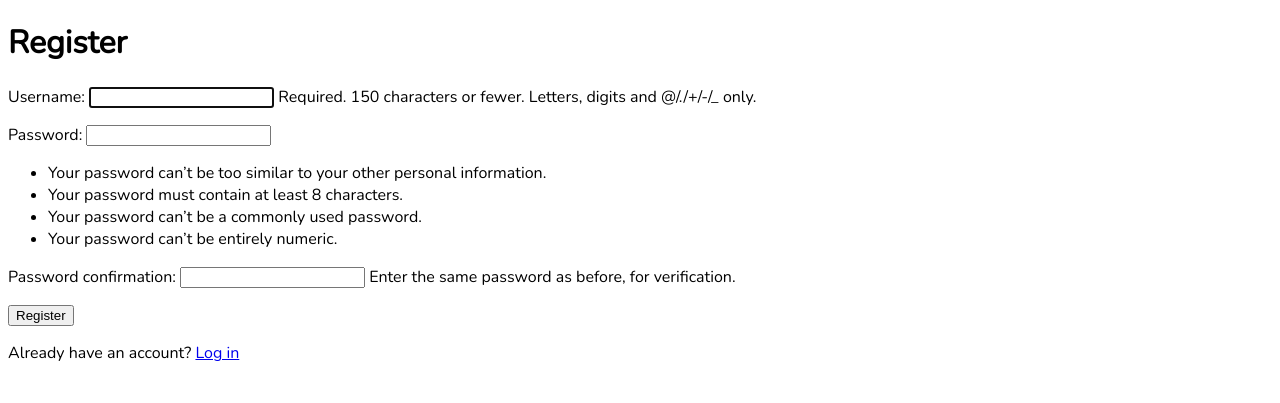
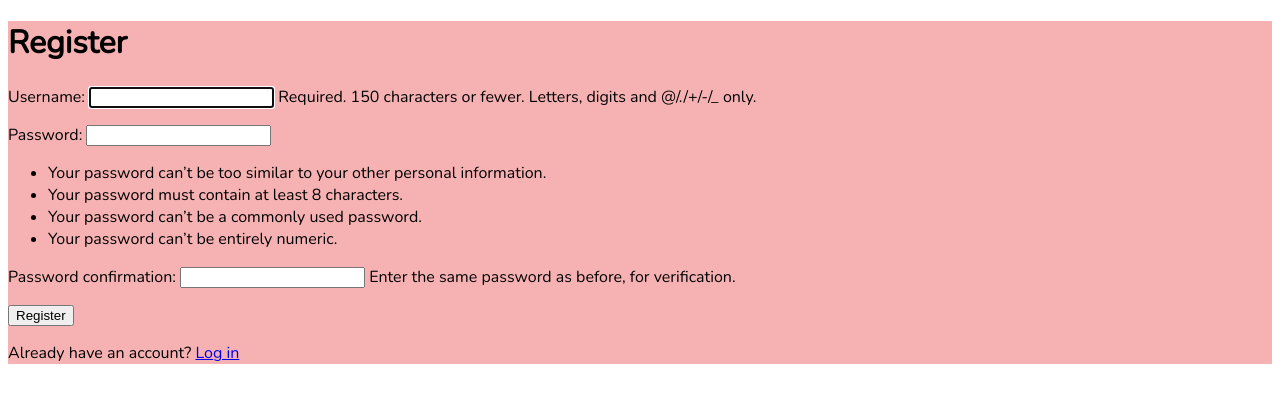
Before and after one commit to Arunavaskar/todo_list, a Django app: page /register/ in a window 1280 px wide. Shown: the top 403 px of the page. Run offline with Django 3.2, Linux system fonts and the light colour scheme.

Commit message:
Static files setup
setup of static files tied to the app is done.
moved the font family style to the dedicated css file

```diff
--- /dev/null
+++ b/base/static/css/style.css
@@ -0,0 +1,8 @@
+
+body{
+    font-family: 'Nunito', sans-serif;
+}
+
+.container{
+    background-color: rgb(246, 178, 178);
+}
--- a/base/templates/base/main.html
+++ b/base/templates/base/main.html
@@ -1,3 +1,4 @@
+{% load static %}
 <!DOCTYPE html>
 <html lang="en">
 <head>
@@ -7,16 +8,11 @@
 
     <link rel="preconnect" href="https://fonts.gstatic.com">
     <link href="https://fonts.googleapis.com/css2?family=Nunito:wght@200&display=swap" rel="stylesheet">
-
+    <link rel="stylesheet" href="{% static 'css/style.css' %}">
 
     <title>To Do List</title>
 
-    <style>
-        body{
-            font-family: 'Nunito', sans-serif;
-        }
 
-    </style>
 
 </head>
 <body>
--- a/todo_list/settings.py
+++ b/todo_list/settings.py
@@ -120,4 +120,10 @@ LOGIN_URL = 'login'
 # Static files (CSS, JavaScript, Images)
 # https://docs.djangoproject.com/en/3.1/howto/static-files/
 
+#this one is enough if the static folder is tied to a specific app folder
 STATIC_URL = '/static/'
+
+#use this if the static folder in the project folder level.
+# STATICFILES_DIRS = [
+#     BASE_DIR / "static",
+# ]
```
Also changed, not shown: db.sqlite3.
